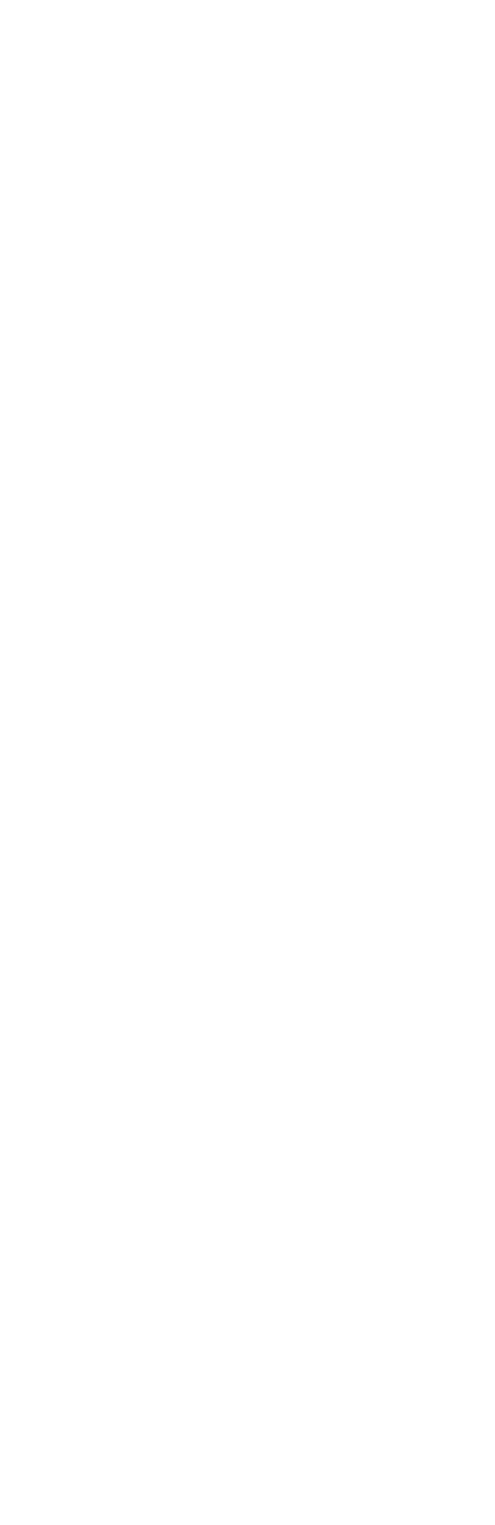
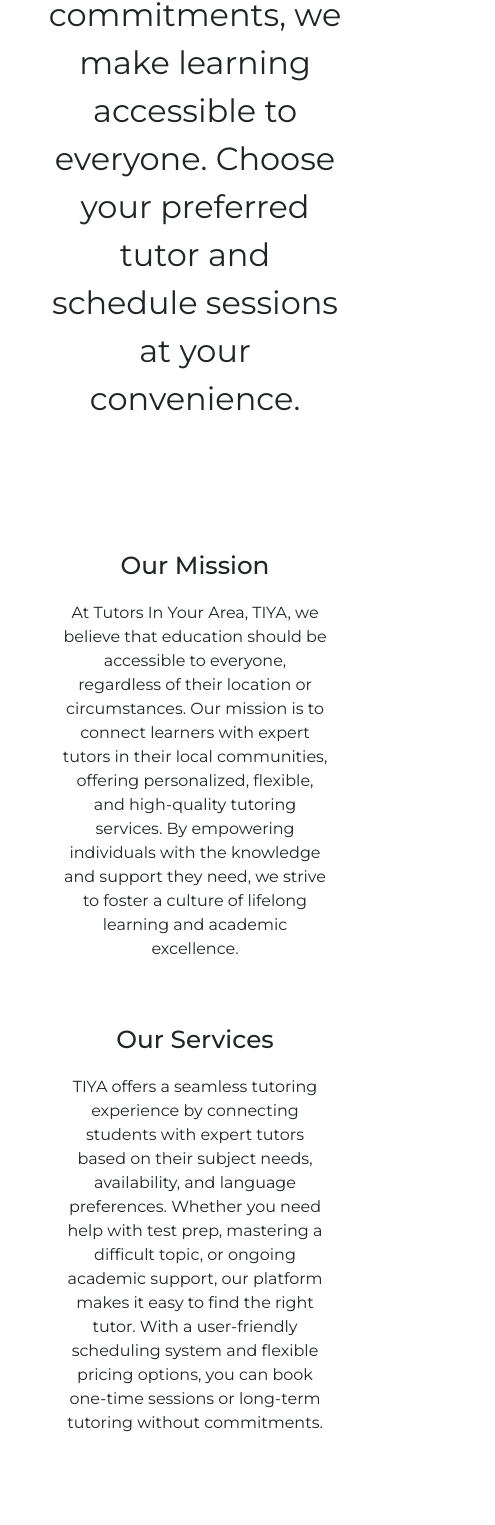
Before and after one commit to henryt56/tiya, a Next.js app: page / in a window 390 px wide. Shown: the part 420-1945 px from the top of the page, 495 px wide, since content can reach past the window. Before the commit the page ends 844 px from the top, so only its background shows below. Built offline with nearby package versions, Linux system fonts and the light colour scheme; no server answers.

Commit message:
Added the contents of HomePage, and styled it to mimic the wireframe as best as I could; added some dynamic styling for mobile; removed certain styles from global.css as those were meant to be modular--for the HomePage.

```diff
--- a/src/pages/index.js
+++ b/src/pages/index.js
@@ -1,7 +1,71 @@
+import styles from '../styles/HomePage.module.css';
+import Image from 'next/image';
+import image from '../../public/images/student-studying.png';
+import SearchBar from '../components/SearchBar/SearchBar';
+
 function HomePage() {
   return (
-    <div>
-      <h1>Home Page</h1>
+    <div className={styles.container}>
+      <div className={styles.topsection}>
+        <h1>24/7 Study Help Made Easy</h1>
+        <p>
+          With flexible pricing options and no long-term commitments, we make
+          learning accessible to everyone. Choose your preferred tutor and
+          schedule sessions at your convenience.
+        </p>
+      </div>
+      <div className={styles.midsection}>
+        <div className={styles.textColumns}>
+          <section className={styles.mission}>
+            <h2>Our Mission</h2>
+            <p>
+              At Tutors In Your Area, TIYA, we believe that education should be
+              accessible to everyone, regardless of their location or
+              circumstances. Our mission is to connect learners with expert
+              tutors in their local communities, offering personalized,
+              flexible, and high-quality tutoring services. By empowering
+              individuals with the knowledge and support they need, we strive to
+              foster a culture of lifelong learning and academic excellence.
+            </p>
+          </section>
+          <section className={styles.services}>
+            <h2>Our Services</h2>
+            <p>
+              TIYA offers a seamless tutoring experience by connecting students
+              with expert tutors based on their subject needs, availability, and
+              language preferences. Whether you need help with test prep,
+              mastering a difficult topic, or ongoing academic support, our
+              platform makes it easy to find the right tutor. With a
+              user-friendly scheduling system and flexible pricing options, you
+              can book one-time sessions or long-term tutoring without
+              commitments.
+            </p>
+          </section>
+        </div>
+        <button className={styles.signUpButton}>SIGN UP TODAY</button>
+      </div>
+      <div className={styles.bottomsection}>
+        <section>
+          <Image
+            src={image}
+            className={styles.image}
+            alt="An image of a student stying"
+            width={300}
+            height={300}
+          />
+          <span className={styles.quote}>
+            With over 7 million users, in 2 minutes get a quote and find the
+            right tutor for you
+          </span>
+        </section>
+        <section className={styles.buttonSection}>
+          <h2>How TIYA works:</h2>
+          <button className={styles.stepsBtn}>1. Create an Account</button>
+          <button className={styles.stepsBtn}>2. Find your tutor</button>
+          <button className={styles.stepsBtn}>3. Start learning</button>
+          <SearchBar />
+        </section>
+      </div>
     </div>
   );
 }
--- /dev/null
+++ b/src/styles/HomePage.module.css
@@ -0,0 +1,156 @@
+.container {
+  display: flex;
+  flex-direction: column;
+  margin: auto 3em;
+  margin-top: 3em;
+  gap: 7em;
+}
+
+.topsection {
+  text-align: center;
+}
+
+.topsection h1 {
+  padding-bottom: 40px;
+}
+
+.midsection {
+  display: flex;
+  flex-direction: column;
+  align-items: center;
+  gap: 3em;
+  width: 100%;
+}
+
+.midsection h2 {
+  padding-bottom: 0.5em;
+}
+
+.mission {
+  width: 50%;
+  display: flex;
+  flex-direction: column;
+}
+
+.services {
+  width: 50%;
+}
+
+.midsection p {
+  font-size: 1em;
+}
+
+.bottomsection {
+  display: flex;
+  width: 100%;
+  padding-bottom: 2em;
+  justify-content: space-between;
+  align-items: flex-start;
+  gap: 5em;
+}
+
+.bottomsection section:first-child {
+  display: flex;
+  align-items: center;
+  justify-content: space-between;
+  width: 50%;
+  gap: 20px;
+  flex-wrap: nowrap;
+  min-width: 600px;
+  padding-top: 4em;
+}
+
+.quote {
+  font-weight: bold;
+  font-size: 36px;
+  line-height: 1.1;
+  text-align: right;
+  text-transform: uppercase;
+  flex: 1;
+  min-width: 0;
+}
+
+.image {
+  flex: 0 0 auto;
+  object-fit: contain;
+}
+
+.buttonSection {
+  width: 40%;
+  display: flex;
+  flex-direction: column;
+  gap: 1.5em;
+  align-items: center;
+}
+
+.buttonSection h2 {
+  font-size: 36px;
+  white-space: nowrap;
+}
+
+.stepsBtn {
+  width: 90%;
+  height: 80%;
+  padding: 12px;
+  color: white;
+  background-color: rgba(56, 71, 83, 1);
+  box-shadow: 0px 4px 4px rgba(0, 0, 0, 0.25);
+  border-radius: 100px;
+  border: none;
+  text-transform: uppercase;
+}
+
+.textColumns {
+  display: flex;
+  gap: 3em;
+  width: 100%;
+  justify-content: center;
+}
+
+.signUpButton {
+  background-color: rgba(97, 187, 251, 1);
+  color: white;
+  font-size: 28px;
+  width: 40%;
+  align-self: center;
+  margin-top: 1em;
+  height: 75px;
+  border-radius: 9999px;
+  border: none;
+}
+
+@media (max-width: 1050px) {
+  .textColumns {
+    flex-direction: column;
+    align-items: center;
+    text-align: center;
+  }
+
+  .mission,
+  .services {
+    width: 90%;
+  }
+
+  .signUpButton {
+    width: 90%;
+  }
+
+  .bottomsection {
+    flex-direction: column;
+    align-items: center;
+  }
+
+  .buttonSection {
+    width: 100%;
+    display: flex;
+    flex-direction: column;
+    gap: 1.5em;
+    align-items: center;
+    text-align: center;
+  }
+
+  .stepsBtn {
+    width: 90%;
+    height: 90%;
+  }
+}
--- a/src/styles/global.css
+++ b/src/styles/global.css
@@ -15,31 +15,5 @@ h2 {
 }
 
 p {
-  font-size: 24px;
+  font-size: 2rem;
 }
-
-.quote {
-  font-weight: bold;
-  font-size: 48px;
-  letter-spacing: -2%;
-  text-align: right;
-}
-
-.how-tiya-works-button {
-  width: 442px;
-  height: 77px;
-  padding: 12px;
-  color: white;
-  background-color: rgba(56, 71, 83, 1);
-  box-shadow: 0px 4px 4px rgba(0, 0, 0, 0.25);
-}
-
-.sign-up-button {
-  background-color: rgba(97, 187, 251, 1);
-  padding: 24px;
-  color: white;
-  font-size: 32px;
-  width: 583px;
-  height: 78px;
-  border-radius: 9999px;
-}
```
